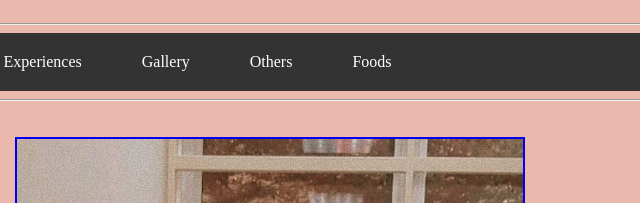
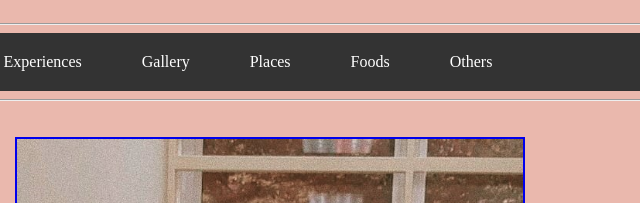
Before and after one commit to azmina0201/personal-website-, a plain HTML site: page treasure.html in a window 1280 px wide. Shown: the part 409-612 px from the top of the page, 370-1010 px from the left. Drawn offline with Linux system fonts and the light colour scheme.

Commit message:
Update treasure.html

```diff
--- a/treasure.html
+++ b/treasure.html
@@ -42,8 +42,9 @@
          <a href="family.html" target="_self">Family</a>
          <a href="experiences.html" target="_self">Experiences</a>
          <a href="gallery.html" target="_self">Gallery</a>
-         <a href="others.html" target="_self">Others</a>
+         <a href="places.html" target="_self">Places</a>
          <a href="food.html" target="_self">Foods</a>
+	 <a href="others.html" target="_self">Others</a>
        </div>
        <hr>
 <style>
```
